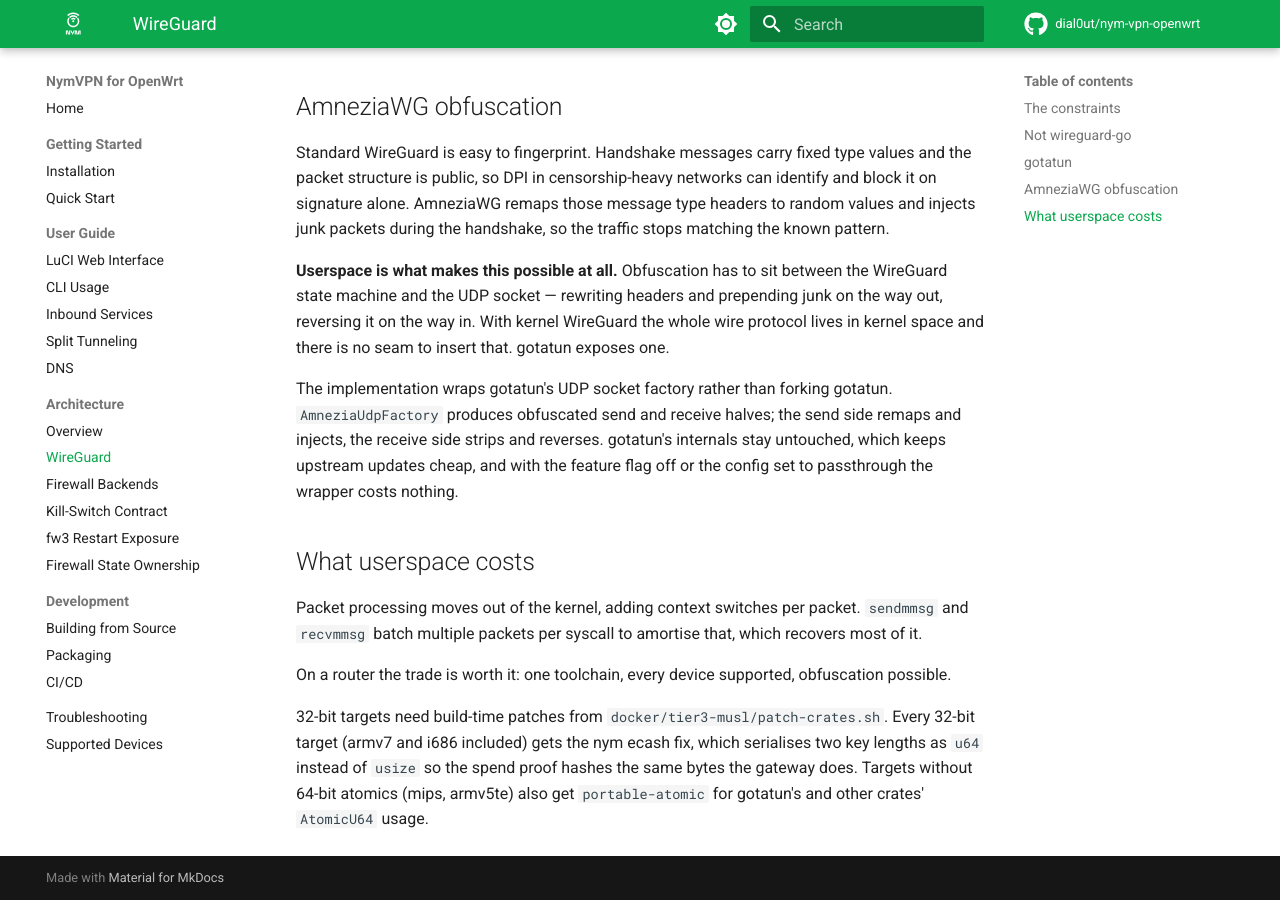
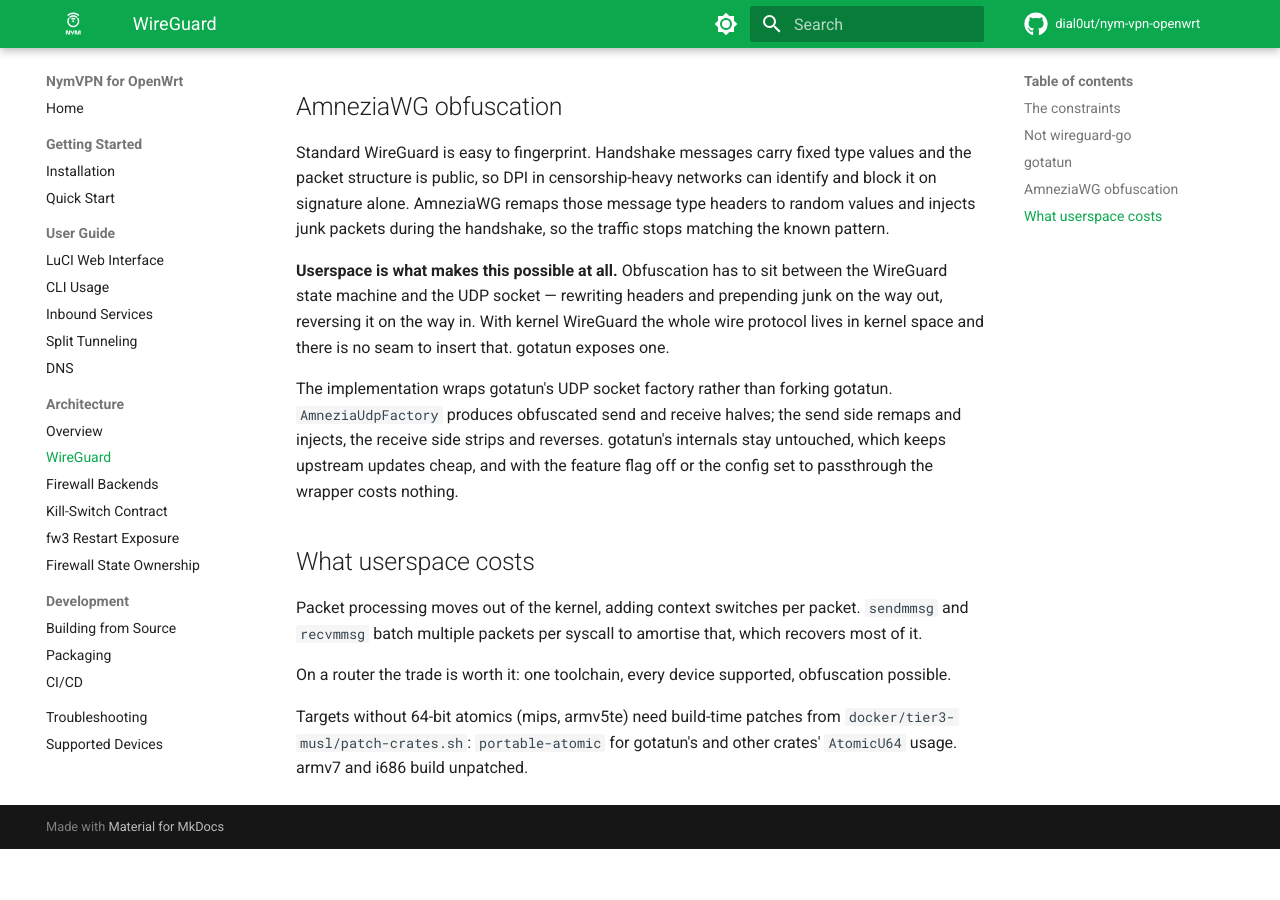
Before and after one commit to dial0ut/nym-vpn-openwrt, an MkDocs documentation site: the page built from docs/architecture/wireguard.md, in a window 1280 px wide and 900 px high, scrolled down 796 px. Built offline with MkDocs 1.6.1 and Material for MkDocs 9.7.7, drawn with Linux system fonts in a browser that asks for light colours; comment, search, counter and statistics services are not loaded; after the commit the page ends 1645 px from its top, so only the background shows below that.

Commit message:
build: drop the ecash patch, the nym pin carries the fix
CI runs the ecash compat tests on i686 instead.

```diff
--- a/docs/architecture/wireguard.md
+++ b/docs/architecture/wireguard.md
@@ -53,8 +53,6 @@ Packet processing moves out of the kernel, adding context switches per packet. `
 
 On a router the trade is worth it: one toolchain, every device supported, obfuscation possible.
 
-32-bit targets need build-time patches from `docker/tier3-musl/patch-crates.sh`. Every 32-bit
-target (armv7 and i686 included) gets the nym ecash fix, which serialises two key lengths as `u64`
-instead of `usize` so the spend proof hashes the same bytes the gateway does. Targets without
-64-bit atomics (mips, armv5te) also get `portable-atomic` for gotatun's and other crates'
-`AtomicU64` usage.
+Targets without 64-bit atomics (mips, armv5te) need build-time patches from
+`docker/tier3-musl/patch-crates.sh`: `portable-atomic` for gotatun's and other crates' `AtomicU64`
+usage. armv7 and i686 build unpatched.
```
Also changed, not shown: docs/development/building.md (+2 -5 lines), 7 other files.
